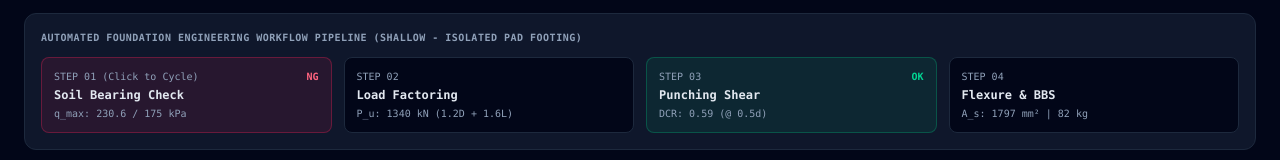
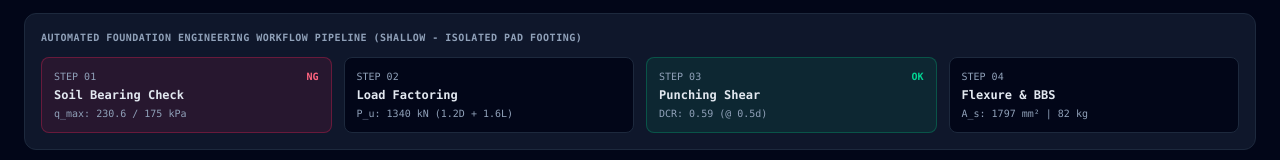
Before and after one commit to rutta254/rutta-website, a Next.js app: page /haya-structures in a window 1280 px wide. Both pictures are taken after a click on the button "Design". Shown: the part 570-730 px from the top of the page. Built offline with nearby package versions, Linux system fonts and the light colour scheme.

Commit message:
feat(foundation): add combined footings solver and update foundation domain types

```diff
--- a/src/app/haya-structures/components/DesignSection/DesignSection.tsx
+++ b/src/app/haya-structures/components/DesignSection/DesignSection.tsx
@@ -1,8 +1,8 @@
 'use client';
 
-import { useState, useMemo } from 'react';
+import React, { useState, useMemo } from 'react';
 
-// 6 Major Structural Design Codes Metadata
+// Design Codes Metadata
 export type DesignCode = 'ACI318' | 'EC2' | 'IS456' | 'BS8110' | 'AS3600' | 'CSA_A23';
 
 // Foundation Hierarchy Types
@@ -41,7 +41,7 @@ const DESIGN_CODES: Record<DesignCode, CodeConfig> = {
     gammaL: 1.5,
     punchingOffsetD: 2.0,
     phiShear: 0.67,
-    description: 'EN 1992 ultimate limit state (1.35Gk + 1.5Qk) with punching control perimeter at 2.0d.',
+    description: 'EN 1992 ULS factors (1.35Gk + 1.5Qk) with rounded control perimeter at 2.0d.',
   },
   IS456: {
     id: 'IS456',
@@ -61,7 +61,7 @@ const DESIGN_CODES: Record<DesignCode, CodeConfig> = {
     gammaL: 1.6,
     punchingOffsetD: 1.5,
     phiShear: 0.8,
-    description: 'Ultimate Limit State factors (1.4Gk + 1.6Qk) with punching shear zone at 1.5d.',
+    description: 'ULS factors (1.4Gk + 1.6Qk) with rectangular punching zone at 1.5d.',
   },
   AS3600: {
     id: 'AS3600',
@@ -101,44 +101,36 @@ const DEFAULT_SOIL_PRESETS: SoilPreset[] = [
 ];
 
 export default function FoundationDesignTool() {
-  // Selected Design Standard
   const [activeCode, setActiveCode] = useState<DesignCode>('ACI318');
-
-  // Foundation Hierarchy States
   const [foundationCategory, setFoundationCategory] = useState<FoundationCategory>('shallow');
   const [shallowType, setShallowType] = useState<ShallowFoundationType>('isolated');
   const [combinedType, setCombinedType] = useState<CombinedFoundationType>('rectangular');
   const [deepType, setDeepType] = useState<DeepFoundationType>('pile_cap');
 
-  // Dynamic Soil Presets
   const [soilPresets, setSoilPresets] = useState<SoilPreset[]>(DEFAULT_SOIL_PRESETS);
   const [showAddSoilModal, setShowAddSoilModal] = useState<boolean>(false);
   const [newSoilName, setNewSoilName] = useState<string>('');
   const [newSoilCapacity, setNewSoilCapacity] = useState<number>(250);
 
-  // Service & Applied Loads
-  const [deadLoad, setDeadLoad] = useState<number>(650); // kN
-  const [liveLoad, setLiveLoad] = useState<number>(350); // kN
-  const [momentX, setMomentX] = useState<number>(40); // kNm
-  const [momentY, setMomentY] = useState<number>(20); // kNm
+  const [deadLoad, setDeadLoad] = useState<number>(650);
+  const [liveLoad, setLiveLoad] = useState<number>(350);
+  const [momentX, setMomentX] = useState<number>(40);
+  const [momentY, setMomentY] = useState<number>(20);
 
-  // Geotechnical & Material Properties
-  const [qAllowable, setQAllowable] = useState<number>(175); // kPa
-  const [fc, setFc] = useState<number>(30); // MPa
-  const [fy, setFy] = useState<number>(500); // MPa
-  const [concreteCover, setConcreteCover] = useState<number>(50); // mm
+  const [qAllowable, setQAllowable] = useState<number>(175);
+  const [fc, setFc] = useState<number>(30);
+  const [fy, setFy] = useState<number>(500);
+  const [concreteCover, setConcreteCover] = useState<number>(50);
 
-  // Foundation & Column Dimensions
-  const [colX, setColX] = useState<number>(400); // mm
-  const [colY, setColY] = useState<number>(400); // mm
-  const [footingL, setFootingL] = useState<number>(2300); // mm
-  const [footingB, setFootingB] = useState<number>(2300); // mm
-  const [footingH, setFootingH] = useState<number>(500); // mm
-  const [barDiameter, setBarDiameter] = useState<number>(16); // mm
+  const [colX, setColX] = useState<number>(400);
+  const [colY, setColY] = useState<number>(400);
+  const [footingL, setFootingL] = useState<number>(2300);
+  const [footingB, setFootingB] = useState<number>(2300);
+  const [footingH, setFootingH] = useState<number>(500);
+  const [barDiameter, setBarDiameter] = useState<number>(16);
 
   const codeSpec = DESIGN_CODES[activeCode];
 
-  // Handler to add custom soil profile
   const handleAddCustomSoil = () => {
     if (!newSoilName.trim() || newSoilCapacity <= 0) return;
     const customPreset: SoilPreset = {
@@ -154,20 +146,17 @@ export default function FoundationDesignTool() {
     setShowAddSoilModal(false);
   };
 
-  // Handler to delete custom soil profile
   const handleDeleteCustomSoil = (id: string, e: React.MouseEvent) => {
     e.stopPropagation();
     setSoilPresets((prev) => prev.filter((p) => p.id !== id));
   };
 
-  // Cycle through presets on Step 1 click
   const handleCycleSoilBearing = () => {
     const currentIndex = soilPresets.findIndex((p) => p.q === qAllowable);
     const nextIndex = (currentIndex + 1) % soilPresets.length;
     setQAllowable(soilPresets[nextIndex].q);
   };
 
-  // Structural Calculation Engine
   const results = useMemo(() => {
     const pService = deadLoad + liveLoad;
     const lengthM = footingL / 1000;
@@ -200,10 +189,21 @@ export default function FoundationDesignTool() {
     const vc1Way = (codeSpec.phiShear * 0.17 * Math.sqrt(fc) * footingB * d) / 1000;
     const dcr1Way = v1Way / (vc1Way || 1);
 
-    const offset = codeSpec.punchingOffsetD * d;
-    const offsetM = offset / 1000;
-    const b0 = 2 * (colX + 2 * offset) + 2 * (colY + 2 * offset);
-    const punchingArea = (colX / 1000 + 2 * offsetM) * (colY / 1000 + 2 * offsetM);
+    // Standard-Specific Punching Perimeter (b0) Logic
+    const a = codeSpec.punchingOffsetD;
+    let b0 = 0;
+    let punchingArea = 0;
+
+    if (activeCode === 'EC2') {
+      // Eurocode 2 uses rounded corners at 2.0d
+      b0 = 2 * colX + 2 * colY + 2 * Math.PI * (a * d);
+      punchingArea = (colX / 1000) * (colY / 1000) + (2 * colX * a * dM) / 1000 + (2 * colY * a * dM) / 1000 + Math.PI * Math.pow(a * dM, 2);
+    } else {
+      // ACI, IS, BS, AS, CSA use rectangular perimeters
+      b0 = 2 * (colX + 2 * a * d) + 2 * (colY + 2 * a * d);
+      punchingArea = (colX / 1000 + 2 * a * dM) * (colY / 1000 + 2 * a * dM);
+    }
+
     const vPunch = qUltimate * Math.max(0, area - punchingArea);
     const vcPunch = (codeSpec.phiShear * 0.33 * Math.sqrt(fc) * b0 * d) / 1000;
     const dcrPunch = vPunch / (vcPunch || 1);
@@ -255,7 +255,6 @@ export default function FoundationDesignTool() {
     qAllowable, fc, fy, concreteCover, colX, colY, footingL, footingB, footingH, barDiameter
   ]);
 
-  // Label Formatter for Current Selection
   const activeFoundationLabel = useMemo(() => {
     if (foundationCategory === 'deep') {
       const deepLabels: Record<DeepFoundationType, string> = {
@@ -334,7 +333,6 @@ export default function FoundationDesignTool() {
           </span>
         </div>
 
-        {/* Primary Category Selector: Shallow vs Deep */}
         <div className="space-y-1.5">
           <span className="text-[10px] font-mono text-slate-400 uppercase block">Category</span>
           <div className="grid grid-cols-2 gap-2 max-w-xs">
@@ -361,7 +359,6 @@ export default function FoundationDesignTool() {
           </div>
         </div>
 
-        {/* Shallow Subtypes */}
         {foundationCategory === 'shallow' && (
           <div className="space-y-3 pt-2 border-t border-slate-800/60">
             <div className="space-y-1.5">
@@ -392,9 +389,8 @@ export default function FoundationDesignTool() {
               </div>
             </div>
 
-            {/* Combined Foundation Nested Subtypes */}
             {shallowType === 'combined' && (
-              <div className="space-y-1.5 p-3 bg-slate-950 rounded-lg border border-cyan-500/30 animate-fadeIn">
+              <div className="space-y-1.5 p-3 bg-slate-950 rounded-lg border border-cyan-500/30">
                 <span className="text-[10px] font-mono text-cyan-400 uppercase font-bold block">
                   Select Combined Foundation Subtype
                 </span>
@@ -424,7 +420,6 @@ export default function FoundationDesignTool() {
           </div>
         )}
 
-        {/* Deep Subtypes */}
         {foundationCategory === 'deep' && (
           <div className="space-y-1.5 pt-2 border-t border-slate-800/60">
             <span className="text-[10px] font-mono text-slate-400 uppercase block">
@@ -493,7 +488,6 @@ export default function FoundationDesignTool() {
 
       {/* Inputs & Outputs */}
       <div className="grid grid-cols-1 lg:grid-cols-12 gap-6">
-        {/* Input Parameters */}
         <div className="lg:col-span-5 bg-slate-900 border border-slate-800 rounded-xl p-5 space-y-5">
           <h3 className="text-xs font-bold text-slate-300 uppercase tracking-wider border-b border-slate-800 pb-2">
             Design Inputs ({codeSpec.label})
@@ -509,10 +503,9 @@ export default function FoundationDesignTool() {
             </div>
           </div>
 
-          {/* Customizable Bearing Capacity Section */}
           <div className="space-y-3">
             <div className="flex justify-between items-center">
-              <span className="text-[11px] font-mono font-bold text-cyan-400 uppercase">2. Materials & Customizable Soil</span>
+              <span className="text-[11px] font-mono font-bold text-cyan-400 uppercase">2. Materials & Soil</span>
               <button
                 onClick={() => setShowAddSoilModal(!showAddSoilModal)}
                 className="text-[10px] font-mono text-cyan-400 hover:underline flex items-center gap-1"
@@ -521,14 +514,13 @@ export default function FoundationDesignTool() {
               </button>
             </div>
 
-            {/* Custom Soil Preset Form */}
             {showAddSoilModal && (
-              <div className="bg-slate-950 p-3 rounded-lg border border-cyan-500/30 space-y-2 animate-fadeIn">
+              <div className="bg-slate-950 p-3 rounded-lg border border-cyan-500/30 space-y-2">
                 <span className="text-[10px] font-mono text-slate-300 font-bold block">Create Custom Soil Profile</span>
                 <div className="grid grid-cols-2 gap-2">
                   <input
                     type="text"
-                    placeholder="Soil Label (e.g. Silty Sand)"
+                    placeholder="Soil Label"
                     value={newSoilName}
                     onChange={(e) => setNewSoilName(e.target.value)}
                     className="bg-slate-900 border border-slate-800 text-slate-200 rounded px-2 py-1 text-xs font-mono focus:border-cyan-500 focus:outline-none"
@@ -545,12 +537,11 @@ export default function FoundationDesignTool() {
                   onClick={handleAddCustomSoil}
                   className="w-full bg-cyan-500 text-slate-950 font-bold font-mono text-xs py-1.5 rounded hover:bg-cyan-400 transition-colors"
                 >
-                  Save & Apply Preset
+                  Save Preset
                 </button>
               </div>
             )}
 
-            {/* Customizable Preset Badges */}
             <div className="flex flex-wrap gap-1.5">
               {soilPresets.map((preset) => {
                 const isActive = qAllowable === preset.q;
@@ -583,17 +574,17 @@ export default function FoundationDesignTool() {
               <InputField label="q_allowable (kPa)" value={qAllowable} onChange={setQAllowable} />
               <InputField label="Concrete f_c' (MPa)" value={fc} onChange={setFc} />
               <InputField label="Steel f_y (MPa)" value={fy} onChange={setFy} />
-              <InputField label="Concrete Cover (mm)" value={concreteCover} onChange={setConcreteCover} />
+              <InputField label="Cover (mm)" value={concreteCover} onChange={setConcreteCover} />
             </div>
           </div>
 
           <div className="space-y-3">
-            <span className="text-[11px] font-mono font-bold text-cyan-400 uppercase">3. Geometry & Member Specs</span>
+            <span className="text-[11px] font-mono font-bold text-cyan-400 uppercase">3. Geometry Specs</span>
             <div className="grid grid-cols-2 gap-3">
               <InputField label="Length L (mm)" value={footingL} onChange={setFootingL} step={50} />
               <InputField label="Width B (mm)" value={footingB} onChange={setFootingB} step={50} />
               <InputField label="Thickness H (mm)" value={footingH} onChange={setFootingH} step={25} />
-              <InputField label="Bar Diameter (mm)" value={barDiameter} onChange={setBarDiameter} step={2} />
+              <InputField label="Bar Dia (mm)" value={barDiameter} onChange={setBarDiameter} step={2} />
               <InputField label="Column c_x (mm)" value={colX} onChange={setColX} step={25} />
               <InputField label="Column c_y (mm)" value={colY} onChange={setColY} step={25} />
             </div>
@@ -621,7 +612,7 @@ export default function FoundationDesignTool() {
               <DcrProgressBar
                 title={`3. Two-Way Punching Shear Check (${codeSpec.punchingOffsetD}d Perimeter)`}
                 dcr={results.dcrPunch}
-                details={`V_u: ${results.vPunch.toFixed(1)} kN | φV_c: ${results.vcPunch.toFixed(1)} kN on b_0=${results.b0}mm`}
+                details={`V_u: ${results.vPunch.toFixed(1)} kN | φV_c: ${results.vcPunch.toFixed(1)} kN on b_0=${results.b0.toFixed(0)}mm`}
               />
             </div>
           </div>
@@ -672,7 +663,7 @@ export default function FoundationDesignTool() {
             <div className="p-3 bg-slate-950 rounded-lg border border-slate-800 flex justify-between items-center text-xs">
               <span className="text-slate-400">Reinforcement Provided (A_s,prov):</span>
               <span className="font-mono text-emerald-400 font-bold">
-                {results.asProv.toFixed(0)} mm² ({(results.asProv / results.asReq * 100).toFixed(0)}% efficiency)
+                {results.asProv.toFixed(0)} mm² ({((results.asProv / (results.asReq || 1)) * 100).toFixed(0)}% capacity)
               </span>
             </div>
           </div>
@@ -682,7 +673,6 @@ export default function FoundationDesignTool() {
   );
 }
 
-// UI Helpers
 function WorkflowStep({
   stepNum,
   title,
@@ -712,7 +702,7 @@ function WorkflowStep({
       }`}
     >
       <div className="flex items-center justify-between text-[10px] text-slate-400">
-        <span>STEP 0{stepNum} {interactive && '(Click to Cycle)'}</span>
+        <span>STEP 0{stepNum}</span>
         {status === 'pass' && <span className="text-emerald-400 font-bold">OK</span>}
         {status === 'fail' && <span className="text-rose-400 font-bold">NG</span>}
       </div>
@@ -756,7 +746,7 @@ function DcrProgressBar({
   dcr: number;
   details: string;
 }) {
-  const percent = Math.min(100, Math.round(dcr * 100));
+  const percent = Math.min(100, Math.max(0, Math.round(dcr * 100)));
   const isOver = dcr > 1.0;
 
   return (
```
